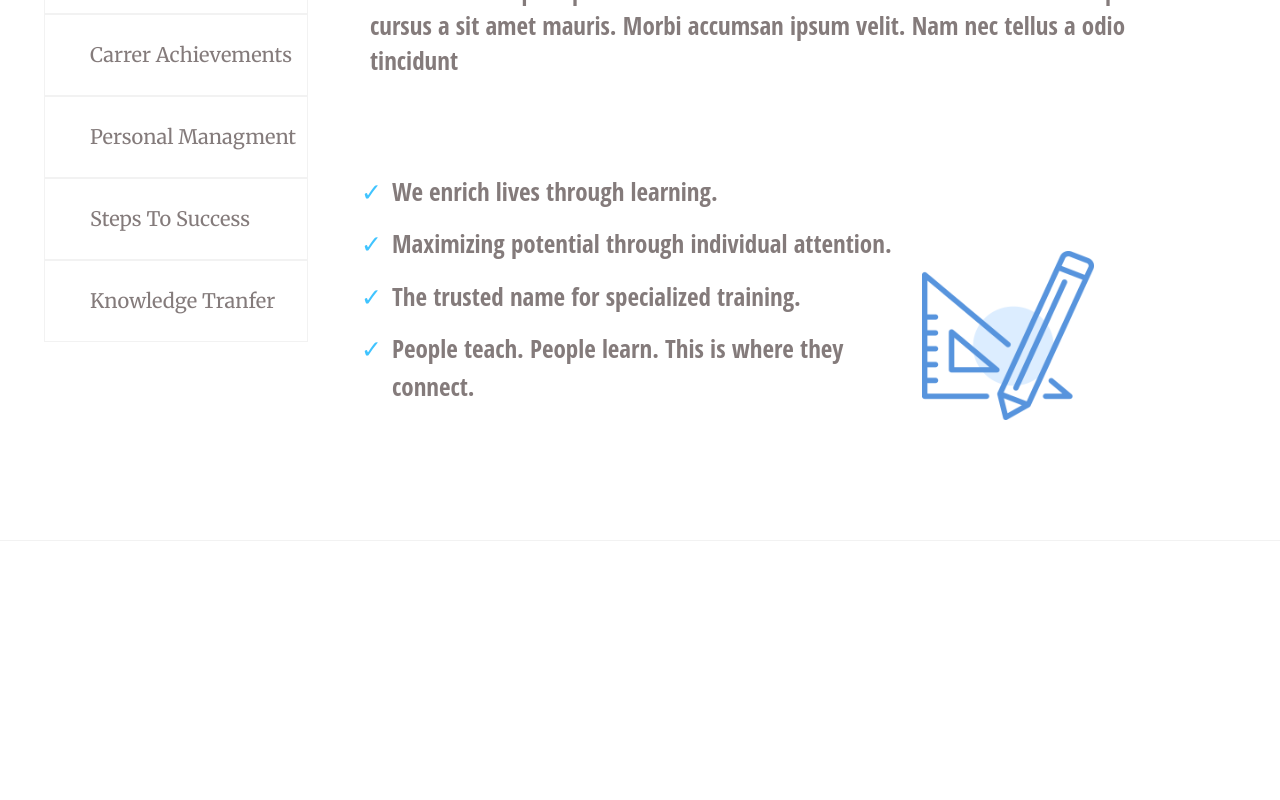
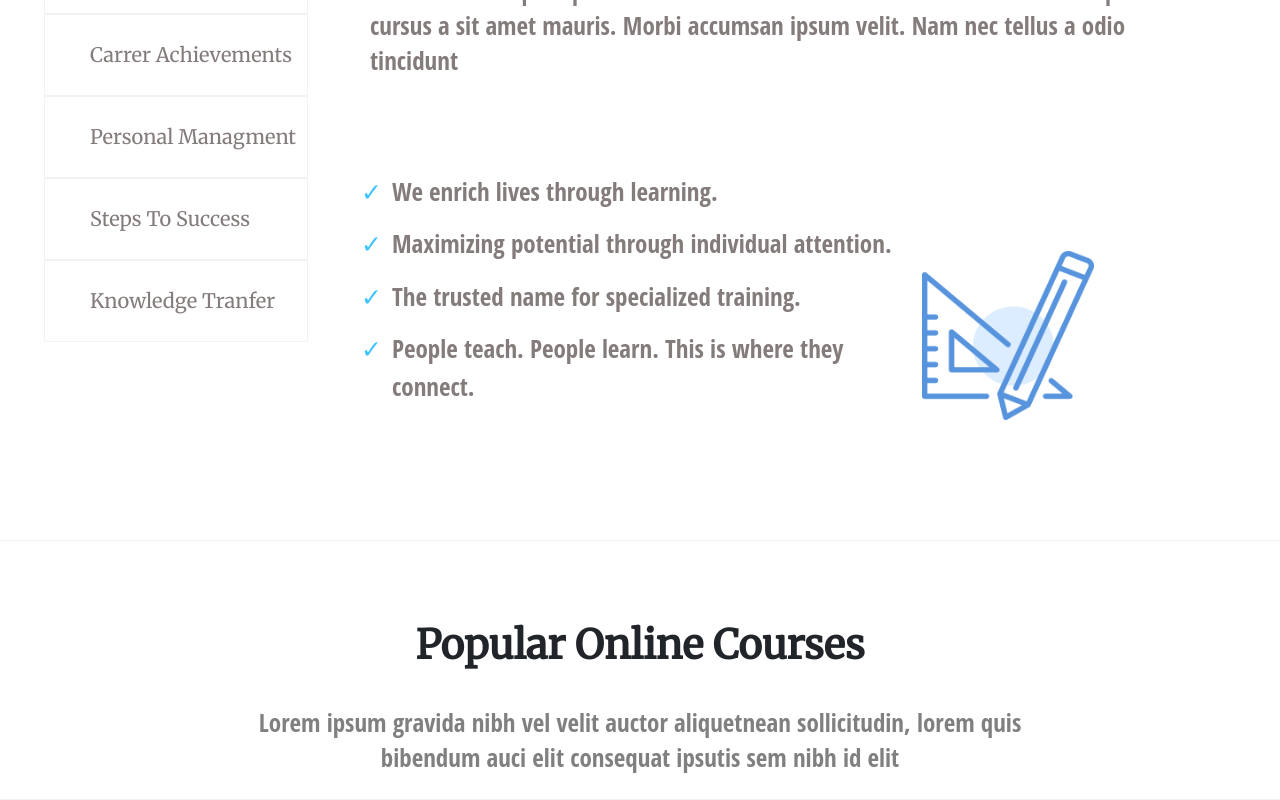
Before and after one commit to AndreaMinelli/proj-html-vuejs, a Vue app: page / in a window 1280 px wide. Shown: the part 3640-4440 px from the top of the page. Before the commit the page ends 4181 px from the top, so only its background shows below. Built offline with nearby package versions, Linux system fonts and the light colour scheme.

Commit message:
Impostata section courses

```diff
--- a/src/components/AppMain.vue
+++ b/src/components/AppMain.vue
@@ -27,6 +27,16 @@ export default {
         rowClasses: ["row-cols-2", "flex-row-reverse"],
         colClasses: ["px-3", "mt-5"],
         figureClasses: ["pt-5"],
+      },
+      sectionCourses: {
+        id: "courses",
+        title: "Popular Online Courses",
+        subTitle:
+          "Lorem ipsum gravida nibh vel velit auctor aliquetnean sollicitudin, lorem quis bibendum auci elit consequat ipsutis sem nibh id elit",
+        image: "",
+        rowClasses: ["row-cols-1"],
+        colClasses: ["text-center"],
+        subTitleClasses: ["w-75", "m-auto"],
       },
     };
   },
@@ -60,6 +70,7 @@ export default {
     <stories-carousel></stories-carousel>
     <main-program></main-program>
   </section-base>
+  <section-base :section="sectionCourses"></section-base>
 </template>
 
 <style lang="scss" scoped>
--- a/src/components/SectionBase.vue
+++ b/src/components/SectionBase.vue
@@ -21,7 +21,7 @@ export default {
       <div class="row" :class="section.rowClasses">
         <div class="col my-4" :class="section.colClasses">
           <h2 :class="section.titleClasses">{{ section.title }}</h2>
-          <p>{{ section.subTitle }}</p>
+          <p :class="section.subTitleClasses">{{ section.subTitle }}</p>
           <slot name="more-info"></slot>
         </div>
         <div v-if="section.image" class="col" :class="section.colClasses">
```
